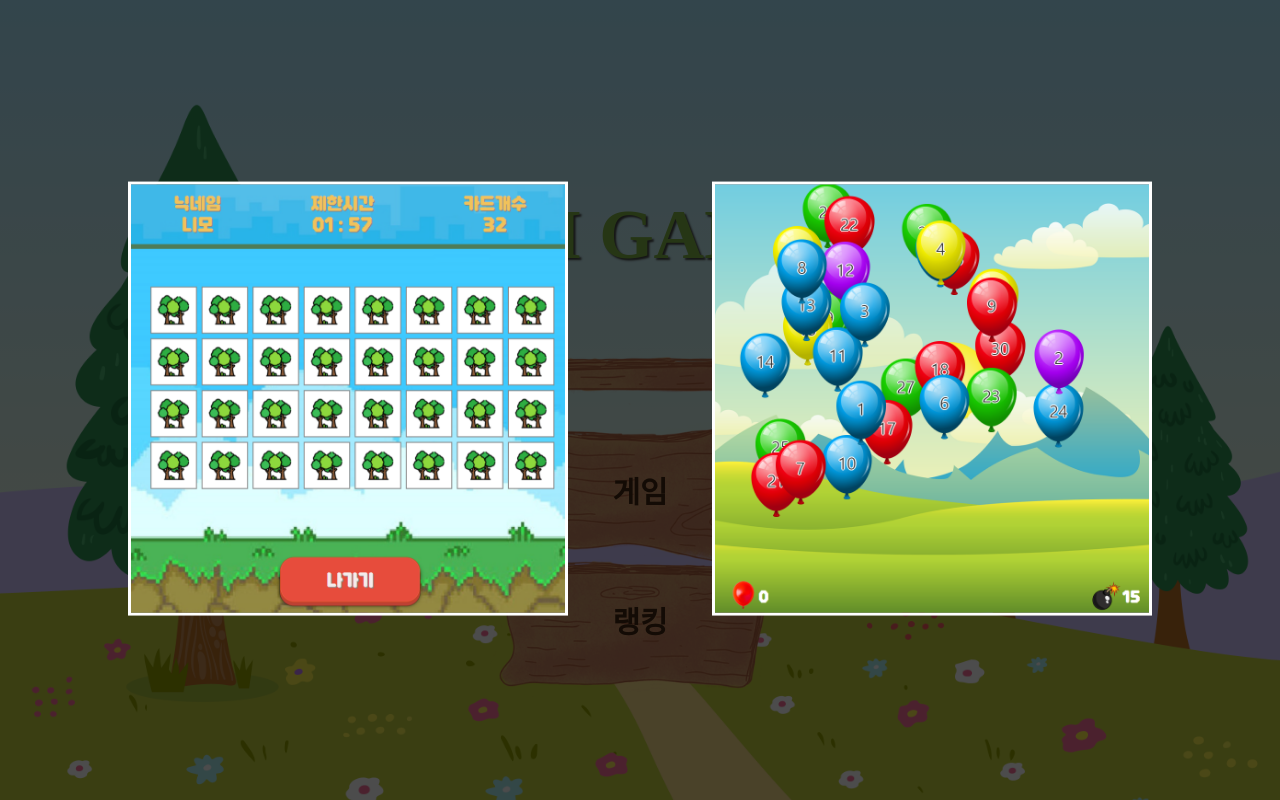
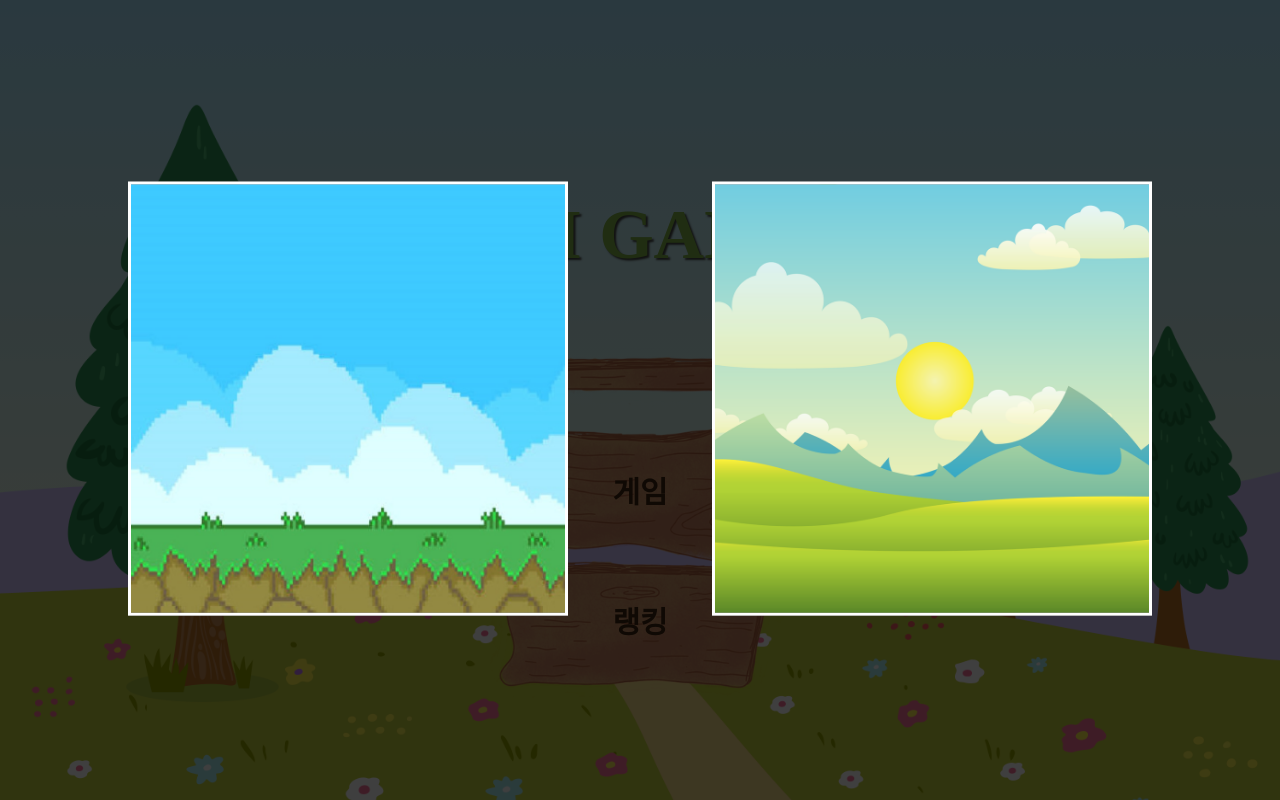
Before and after one commit to yunjeongg/TeamProject_MiniGame4_2024.0405-0415, a plain HTML site: page games/index.html in a window 1280 px wide. Drawn offline with nearby package versions, Linux system fonts and the light colour scheme; a web font is replaced by a local one.

Commit message:
메인 html , css 이미지 수정

```diff
--- a/games/common/index.css
+++ b/games/common/index.css
@@ -90,7 +90,7 @@ body{
   position: absolute;
   width: 100%;
   height: 100%;
-  background-color: rgba(0,0,0,0.7);
+  background-color: rgba(0,0,0,0.5);
   z-index: 9;
 }
 .show_game_img{
--- a/games/index.html
+++ b/games/index.html
@@ -17,15 +17,16 @@
   </div>
 </div>
 
-<!-- 게임 텍스트 클릭하면 나타나는 화면 -->
-<div class="show_wrap">
-  <div class="show_game_img">
-    <div class="game_img1">
+
+<!-- 게임 텍스트 누르믄 나타나는 화면  -->
+<div class="show_wrap show_wrap1">
+  <div class="show_game_img show_game_img1">
+    <div class="game_imgs game_img1">
       <a href="">
         <img src="common/img/game1.png">
       </a>
     </div>
-    <div class="game_img2">
+    <div class="game_imgs game_img2">
       <a href="">
         <img src="common/img/game2.png">
       </a>
@@ -33,5 +34,22 @@
   </div>
 </div>
 
+<!-- 랭킹 텍스트 누르믄 나타나는 화면  -->
+<div class="show_wrap show_wrap2">
+  <div class="show_game_img show_game_img2">
+    <div class="game_imgs game_img3">
+      <a href="">
+        <img src="common/img/game3.png">
+      </a>
+    </div>
+    <div class="game_imgs game_img4">
+      <a href="">
+        <img src="common/img/game4.png">
+      </a>
+    </div>
+  </div>
+</div>
+
+
 </body>
 </html>
```
Also changed, not shown: games/common/img/balloon_bg2.jpg (deleted), games/common/img/game3.png (added), games/common/img/game4.png (added), games/common/img/mainpage_Bg.jpg (deleted).
